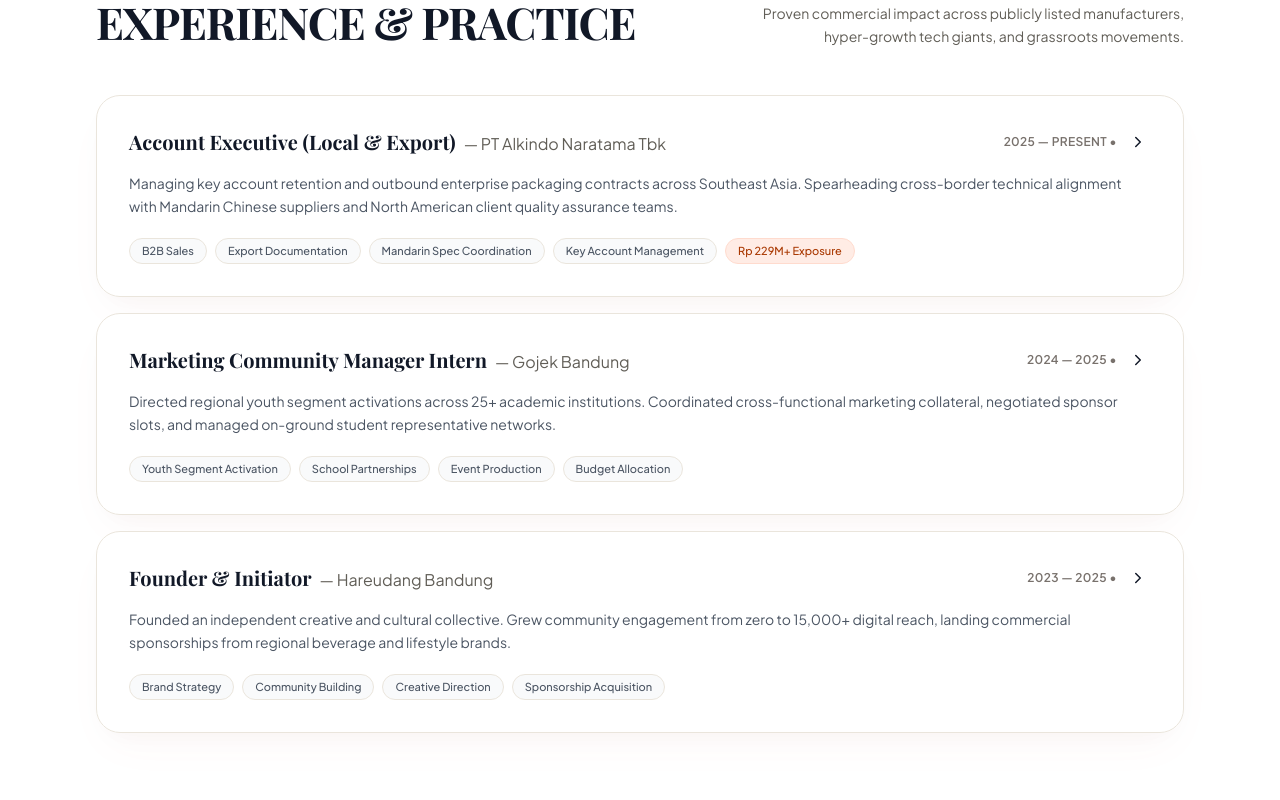
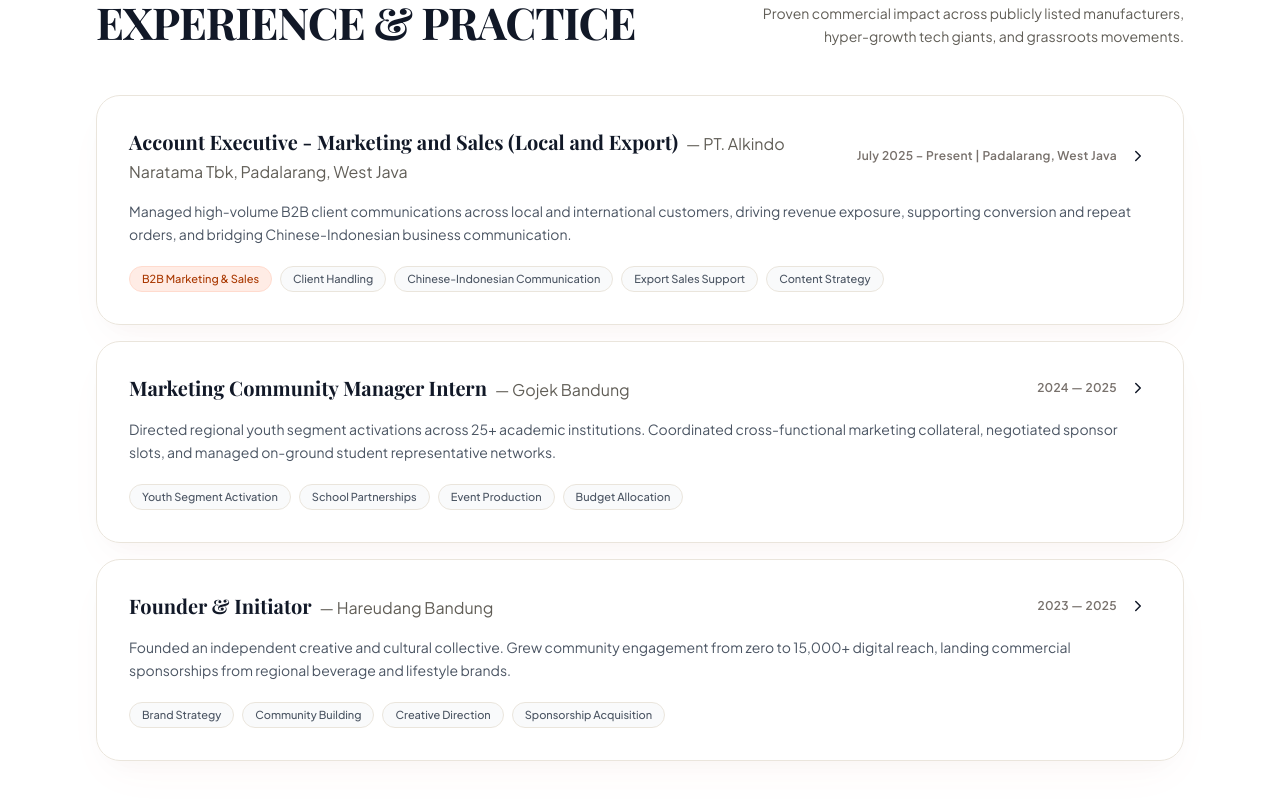
Before and after one commit to workhendry20-creator/jacklyn-porto-s, a React (Vite) app: page / in a window 1280 px wide. Shown: the part 3399-4199 px from the top of the page. Built offline with nearby package versions, Linux system fonts and the light colour scheme; a web font is replaced by a local one.

Commit message:
refactor: update B2B pipeline and experience section based on official CV

```diff
--- a/src/components/CareerTrajectory.jsx
+++ b/src/components/CareerTrajectory.jsx
@@ -11,21 +11,24 @@ export default function CareerTrajectory() {
   const experiences = [
     {
       id: 'alkindo',
-      role: 'Account Executive (Local & Export)',
-      company: 'PT Alkindo Naratama Tbk',
-      period: '2025 — PRESENT',
-      desc: 'Managing key account retention and outbound enterprise packaging contracts across Southeast Asia. Spearheading cross-border technical alignment with Mandarin Chinese suppliers and North American client quality assurance teams.',
+      role: 'Account Executive - Marketing and Sales (Local and Export)',
+      company: 'PT. Alkindo Naratama Tbk, Padalarang, West Java',
+      period: 'July 2025 – Present',
+      location: 'Padalarang, West Java',
+      desc: 'Managed high-volume B2B client communications across local and international customers, driving revenue exposure, supporting conversion and repeat orders, and bridging Chinese-Indonesian business communication.',
       skills: [
-        { label: 'B2B Sales', featured: false },
-        { label: 'Export Documentation', featured: false },
-        { label: 'Mandarin Spec Coordination', featured: false },
-        { label: 'Key Account Management', featured: false },
-        { label: 'Rp 229M+ Exposure', featured: true },
+        { label: 'B2B Marketing & Sales', featured: true },
+        { label: 'Client Handling', featured: false },
+        { label: 'Chinese-Indonesian Communication', featured: false },
+        { label: 'Export Sales Support', featured: false },
+        { label: 'Content Strategy', featured: false },
       ],
       details: [
-        'Maintained and renewed major enterprise packaging procurement agreements spanning paper tube, core, and paper bag industrial lines.',
-        'Facilitated direct bilingual negotiations with Chinese raw material suppliers, reducing spec mismatch delays by 40%.',
-        'Coordinated with North American QA teams to align tensile standards and FSC/PEFC sustainability compliance certifications.',
+        'Managed high-volume client communications across international and local customers, handling hundreds of inquiries and supporting sales conversion, customer relationships, and repeat business; contributed to Rp229.65M in revenue from initial purchase orders through repeat orders during the paid advertising period.',
+        'Bridged Chinese-Indonesian business communication by interpreting customer specifications, product requirements, and visual references into clear Indonesian information for internal sales and production coordination.',
+        'Developed and executed social media content strategies, including content ideation, planning, and coordination, to strengthen brand visibility and attract potential B2B clients.',
+        'Supported new market development and existing account growth through export sales activities, including responding to client needs, preparing offers, coordinating with internal teams, and identifying opportunities for additional product offerings and repeat orders.',
+        'Coordinated across marketing, sales, production, and external partners to address customer requirements and resolve order-related operational issues.',
       ],
     },
     {
@@ -107,8 +110,8 @@ export default function CareerTrajectory() {
                     </div>
                   </div>
 
-                  <div className="flex items-center gap-2 text-xs font-semibold text-[#78716C] tracking-wide self-start md:self-auto">
-                    <span>{exp.period} • {exp.location}</span>
+                  <div className="flex items-center gap-2 text-xs font-semibold text-[#78716C] tracking-wide self-start md:self-auto shrink-0">
+                    <span>{exp.location ? `${exp.period} | ${exp.location}` : exp.period}</span>
                     <span className="p-1 rounded-full text-[#111827] group-hover:text-[#FF5E13] transition-colors">
                       {isExpanded ? <ChevronDown size={18} /> : <ChevronRight size={18} />}
                     </span>
--- a/src/components/ResumeModal.jsx
+++ b/src/components/ResumeModal.jsx
@@ -104,14 +104,16 @@ export default function ResumeModal({ isOpen, onClose }) {
             <div>
               <div className="flex justify-between items-baseline flex-wrap gap-1">
                 <h4 className="font-bold text-sm text-[#111827]">
-                  Account Executive (Local & Export) — PT Alkindo Naratama Tbk
+                  Account Executive - Marketing and Sales (Local and Export) — PT. Alkindo Naratama Tbk
                 </h4>
-                <span className="text-xs text-[#78716C]">July 2025 – Present</span>
+                <span className="text-xs text-[#78716C]">July 2025 – Present | Padalarang, West Java</span>
               </div>
               <ul className="list-disc list-inside text-xs text-[#4B5563] mt-2 space-y-1.5 leading-relaxed">
-                <li>Directly contributed to and managed accounts totaling <strong>Rp 229M+</strong> in revenue exposure across packaging converters and industrial packaging clients.</li>
-                <li>Architected inbound lead qualification funnel integrating Meta enterprise campaigns with WhatsApp & CRM routing, reducing lead response time to 15 minutes.</li>
-                <li>Conducted direct technical specification alignment in Mandarin Chinese with overseas suppliers, eliminating 40% of latency and sample return cycles.</li>
+                <li>Managed high-volume client communications across international and local customers, handling hundreds of inquiries and supporting sales conversion, customer relationships, and repeat business; contributed to <strong>Rp229.65M</strong> in revenue from initial purchase orders through repeat orders during the paid advertising period.</li>
+                <li>Bridged Chinese-Indonesian business communication by interpreting customer specifications, product requirements, and visual references into clear Indonesian information for internal sales and production coordination.</li>
+                <li>Developed and executed social media content strategies to strengthen brand visibility and attract potential B2B clients.</li>
+                <li>Supported new market development and existing account growth through export sales activities, including preparing offers, coordinating with internal teams, and identifying opportunities for additional product offerings and repeat orders.</li>
+                <li>Coordinated across marketing, sales, production, and external partners to address customer requirements and resolve order-related operational issues.</li>
               </ul>
             </div>
 
```
